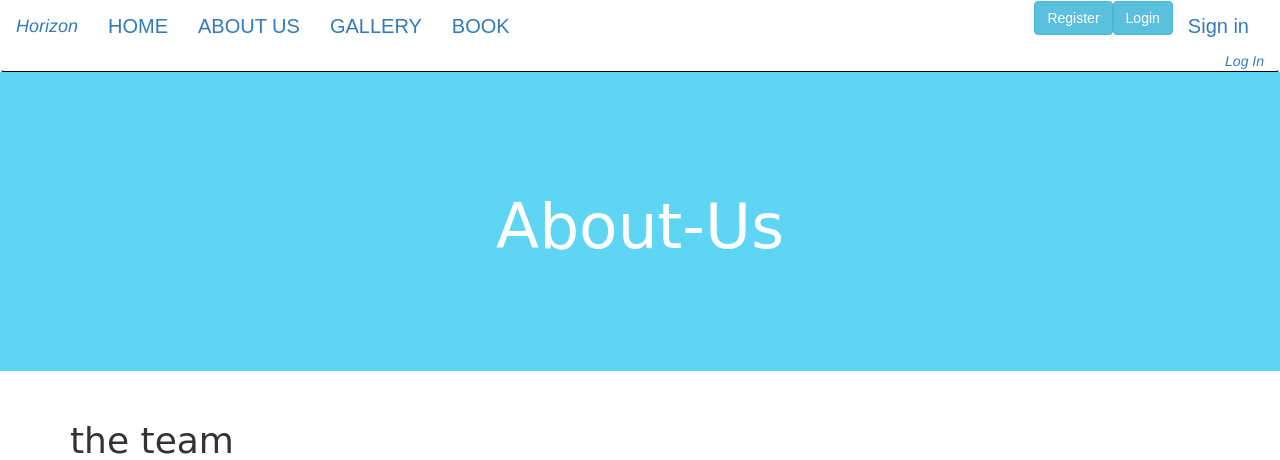
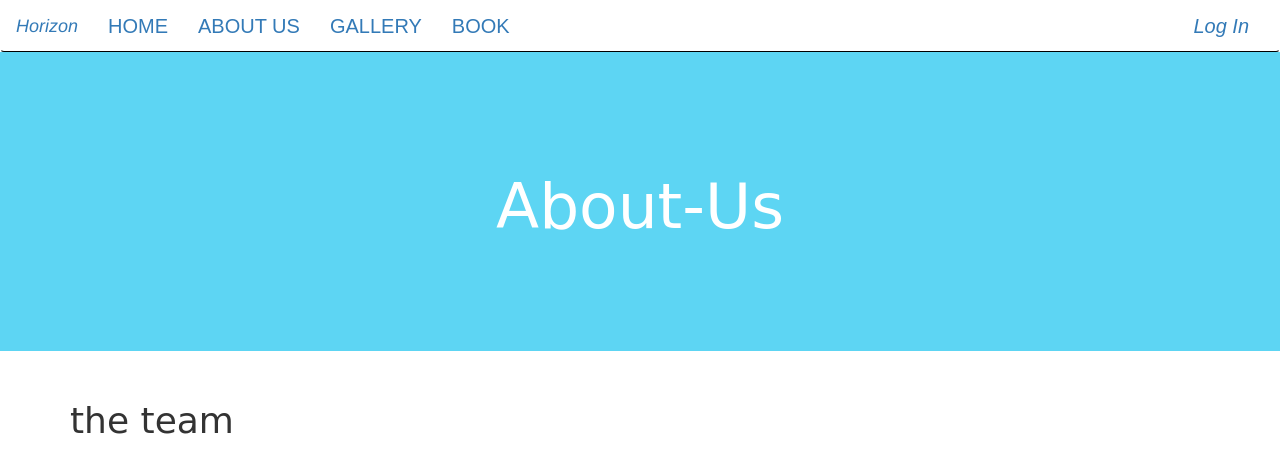
Before and after one commit to Kenneth-joseph/pool, a Flask app: page /about_us in a window 1280 px wide. Shown: the top 460 px of the page. Run offline with Flask 2, Linux system fonts and the light colour scheme; some libraries are stand-ins or nearby versions; some web fonts are replaced.

Commit message:
edited nav bar

```diff
--- a/app/templates/navbar.html
+++ b/app/templates/navbar.html
@@ -26,18 +26,11 @@
                     <li><a href="{{url_for('main.profile',uname=current_user.username)}}">Profile</a></li>
                     <li><a href="{{url_for('auth.logout')}}">Sign out</a></li>
                     {% else %}
-                    <li><a href="{{url_for('auth.login')}}">Sign in</a></li>
+                    <!-- <li><a href="{{url_for('auth.login')}}">Sign in</a></li> -->
+                    <li><a href="{{url_for('auth.login')}}" ><i class="fas fa-sign-in-alt" >&nbsp; Log In</i></a></li>
                     {%endif%}
             </ul>
-            <form class="form-inline my-2 my-lg-0 mt-2">
 
-                <!-- <button class="btn btn-success my-2 my-sm-0" >LOGIN</button> -->
-                <a href="{{url_for('auth.login')}}" class="btn btn-info" style="float: right;"
-                    role="button">Login</a>&nbsp;&nbsp;
-                <a href="{{url_for('auth.register')}}" class="btn btn-info" style="float: right;"
-                    role="button">Register</a>
-
-            </form>
 
 
 
@@ -45,8 +38,8 @@
         </div>
 
 <!--  ken icon-->
-                    <a href="{{url_for('auth.login')}}" ><i class="fas fa-sign-in-alt" style="float: right;">&nbsp;
-                        Log In</i></a>
-                     </div>
+                    <!-- <a href="{{url_for('auth.login')}}" ><i class="fas fa-sign-in-alt" style="float: right;">&nbsp;
+                        Log In</i></a> -->
+
     </div>
 </div>
```
